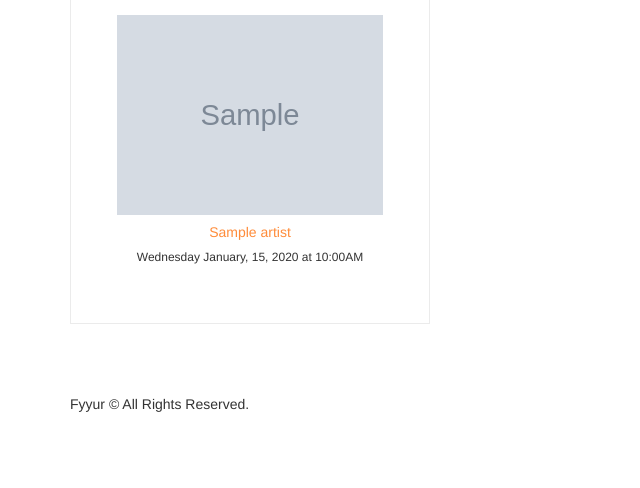
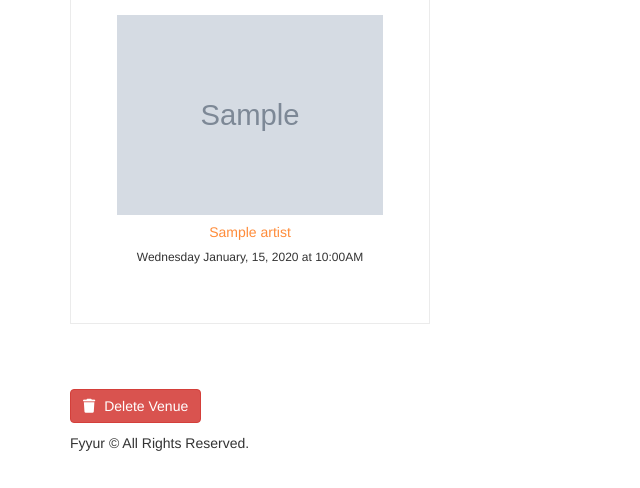
Before and after one commit to boffti/fyyur, a Flask app: page /venues/1 in a window 1280 px wide. Shown: the part 701-1189 px from the top of the page, without its empty margins (0-640 px from the left). Before the commit the page ends 1113 px from the top, so only its background shows below. Run offline with Flask 2, Linux system fonts and the light colour scheme; tables that the repository leaves empty hold one stand-in row (values such as "Sample post"); grey boxes marked "Sample" are stand-in pictures; some libraries are stand-ins or nearby versions.

Commit message:
Added Venue delete feature with Button

```diff
--- a/app.py
+++ b/app.py
@@ -200,12 +200,19 @@ def create_venue_submission():
 
 @app.route('/venues/<venue_id>', methods=['DELETE'])
 def delete_venue(venue_id):
-  # TODO: Complete this endpoint for taking a venue_id, and using
+  # TODO: [COMPLETED] Complete this endpoint for taking a venue_id, and using
   # SQLAlchemy ORM to delete a record. Handle cases where the session commit could fail.
-
-  # BONUS CHALLENGE: Implement a button to delete a Venue on a Venue Page, have it so that
+  try:
+    venue = Venue.query.get(venue_id)
+    db.session.delete(venue)
+    db.session.commit()
+  except:
+    db.session.rollback()
+  finally:
+    db.session.close()
+  # TODO: [COMPLETED] BONUS CHALLENGE:  Implement a button to delete a Venue on a Venue Page, have it so that
   # clicking that button delete it from the db then redirect the user to the homepage
-  return None
+  return redirect(url_for('index'))
 
 #  Artists
 #  ----------------------------------------------------------------
--- a/templates/pages/show_venue.html
+++ b/templates/pages/show_venue.html
@@ -24,10 +24,12 @@
 			<i class="fas fa-phone-alt"></i> {% if venue.phone %}{{ venue.phone }}{% else %}No Phone{% endif %}
 		</p>
 		<p>
-			<i class="fas fa-link"></i> {% if venue.website %}<a href="{{ venue.website }}" target="_blank">{{ venue.website }}</a>{% else %}No Website{% endif %}
+			<i class="fas fa-link"></i> {% if venue.website %}<a href="{{ venue.website }}"
+				target="_blank">{{ venue.website }}</a>{% else %}No Website{% endif %}
 		</p>
 		<p>
-			<i class="fab fa-facebook-f"></i> {% if venue.facebook_link %}<a href="{{ venue.facebook_link }}" target="_blank">{{ venue.facebook_link }}</a>{% else %}No Facebook Link{% endif %}
+			<i class="fab fa-facebook-f"></i> {% if venue.facebook_link %}<a href="{{ venue.facebook_link }}"
+				target="_blank">{{ venue.facebook_link }}</a>{% else %}No Facebook Link{% endif %}
 		</p>
 		{% if venue.seeking_talent %}
 		<div class="seeking">
@@ -47,7 +49,8 @@
 	</div>
 </div>
 <section>
-	<h2 class="monospace">{{ venue.upcoming_shows_count }} Upcoming {% if venue.upcoming_shows_count == 1 %}Show{% else %}Shows{% endif %}</h2>
+	<h2 class="monospace">{{ venue.upcoming_shows_count }} Upcoming
+		{% if venue.upcoming_shows_count == 1 %}Show{% else %}Shows{% endif %}</h2>
 	<div class="row">
 		{%for show in venue.upcoming_shows %}
 		<div class="col-sm-4">
@@ -61,7 +64,8 @@
 	</div>
 </section>
 <section>
-	<h2 class="monospace">{{ venue.past_shows_count }} Past {% if venue.past_shows_count == 1 %}Show{% else %}Shows{% endif %}</h2>
+	<h2 class="monospace">{{ venue.past_shows_count }} Past
+		{% if venue.past_shows_count == 1 %}Show{% else %}Shows{% endif %}</h2>
 	<div class="row">
 		{%for show in venue.past_shows %}
 		<div class="col-sm-4">
@@ -74,5 +78,20 @@
 		{% endfor %}
 	</div>
 </section>
+<div>
+	<a id="btnVenueDelete" data-id="{{ venue.id }}" class="btn btn-danger" style="margin-bottom: 5px;"><span style="margin-right: 5px;" class="fas fa-trash"></span> Delete Venue</a>
+<script>
+	const deleteBtn = document.querySelector('#btnVenueDelete');
+	deleteBtn.onclick = function (e) {
+		console.log('delete', deleteBtn.dataset.id);
+		fetch('/venues/' + deleteBtn.dataset.id, {
+			method: 'DELETE',
+		})
+		.then(response => {
+			// Because FLASK Redirect was not working
+			window.location = "/";
+		})
+	}
+</script>
 
 {% endblock %}
```
